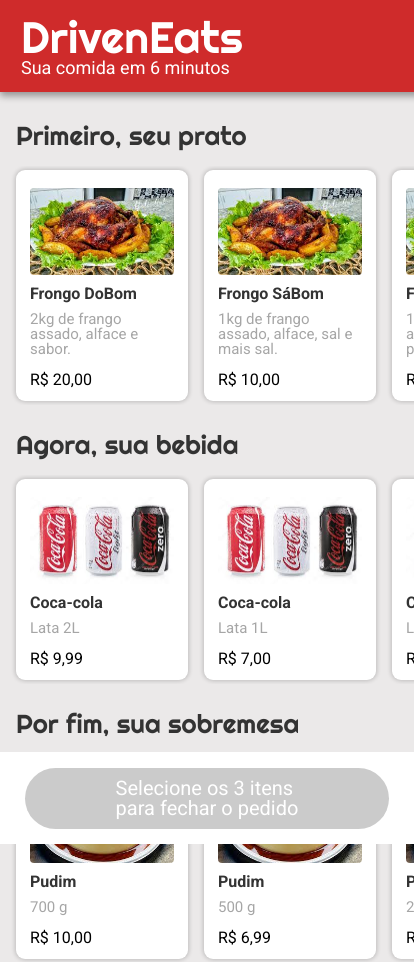
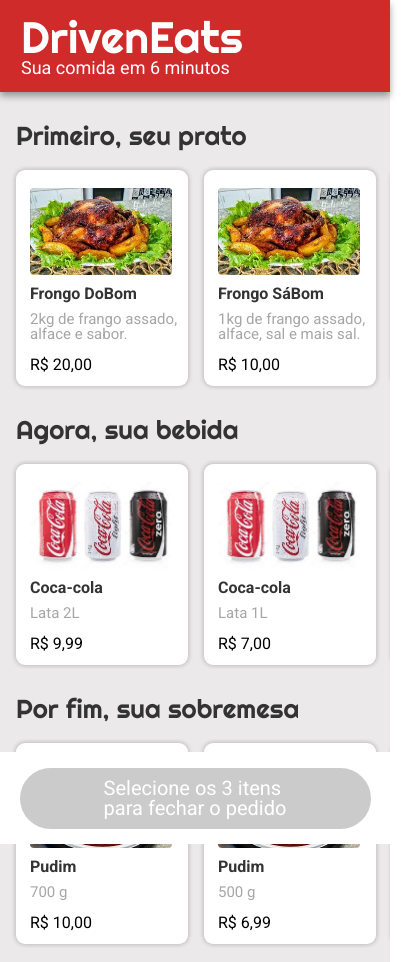
Before and after one commit to Nicoladla/DrivenEats, a plain HTML site: page index.html in a window 390 px wide. Shown: the top 962 px of the page, 414 px wide, since content can reach past the window. Drawn offline with Linux system fonts and the light colour scheme.

Commit message:
concertado a responsividade para telas maiores

```diff
--- a/estilo.css
+++ b/estilo.css
@@ -6,17 +6,21 @@ h1, h3{
     font-family: 'Righteous';
 }
 
+*{
+    box-sizing: border-box;
+}
+
 .tela{
     margin: 0 auto;
     background-color: #ebe9e9;;
-    width: 414px;
+    width: 100%;
     height: auto;
 }
 /*Inicio barra do titulo*/
 .barra-titulo{
     background-color: #CF2B2B;
     color: white;
-    width: 414px;
+    width: 100%;
     height: 92px;
     padding-left: 21px;
     box-shadow: 0px 4px 7px rgba(0, 0, 0, 0.368);
@@ -43,7 +47,7 @@ h3{
 /*Inicio barra de finalizar pedido*/
 .finalizar-pedido{
     background-color: white;
-    width: 414px;
+    width: 100%;
     height: 92px;
     display: flex;
     align-items: center;
@@ -62,13 +66,19 @@ h3{
     align-items: center;
     justify-content: center;
 }
+
+@media(max-width: 400px){
+    .finalizar-pedido p{
+        width: 90%;
+    }
+}
 /*Fim barra de finalizar pedido*/
 /*Inicio da seleção de comidas*/
 .pedidos{
     padding: 31px 0px 16px;
 }
 .pedidos img{
-    width: 144px;
+    width: 90%;
     height: 87px;
     border-radius: 4px;
     margin-bottom: 8px;
@@ -79,9 +89,10 @@ h3{
     display: flex;
 }
 .selecionar-pedido > div{
-    background-color: white;
+    background-color: rgb(255, 255, 255);
     margin-right: 16px;
-    padding: 18px 14px 0px;
+    padding: 18px 0px 0px 14px;
+    min-width: 172px;
     width: 172px;
     height: auto;
     border-radius: 9px;
```
